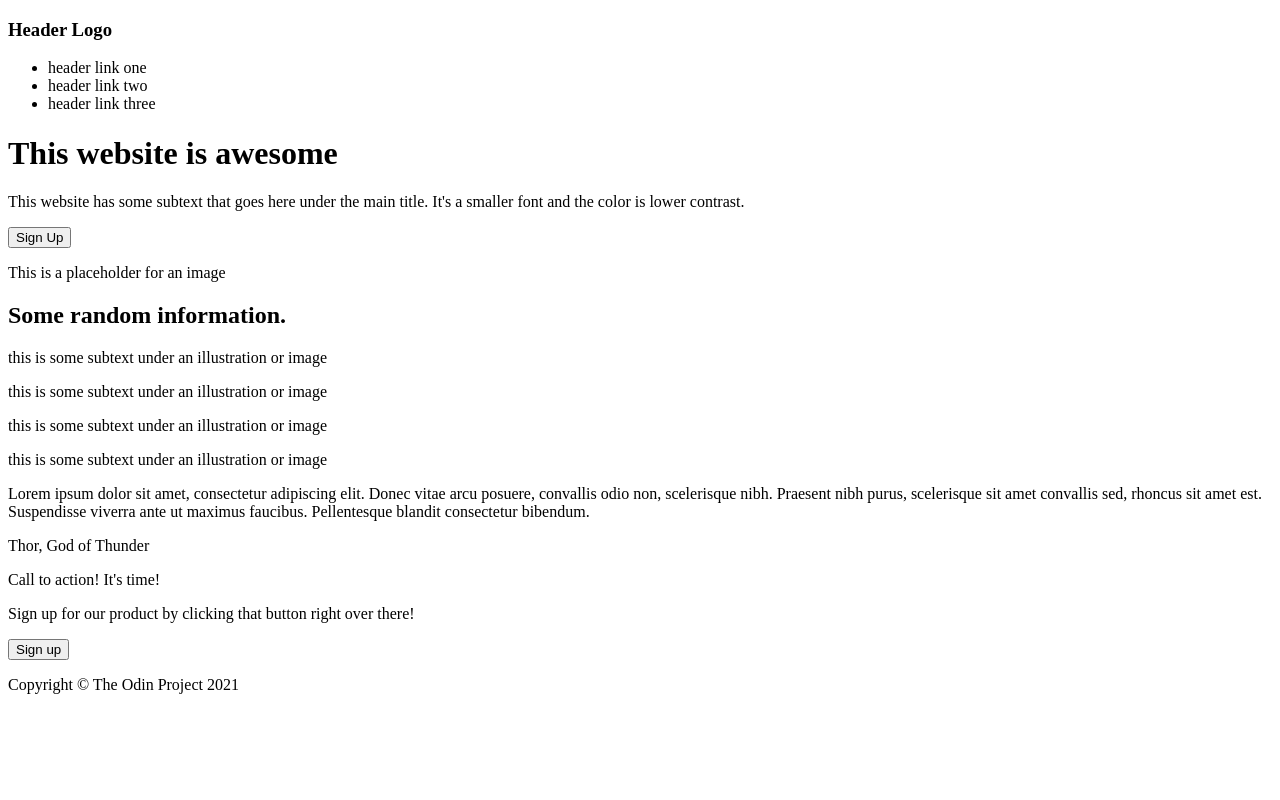
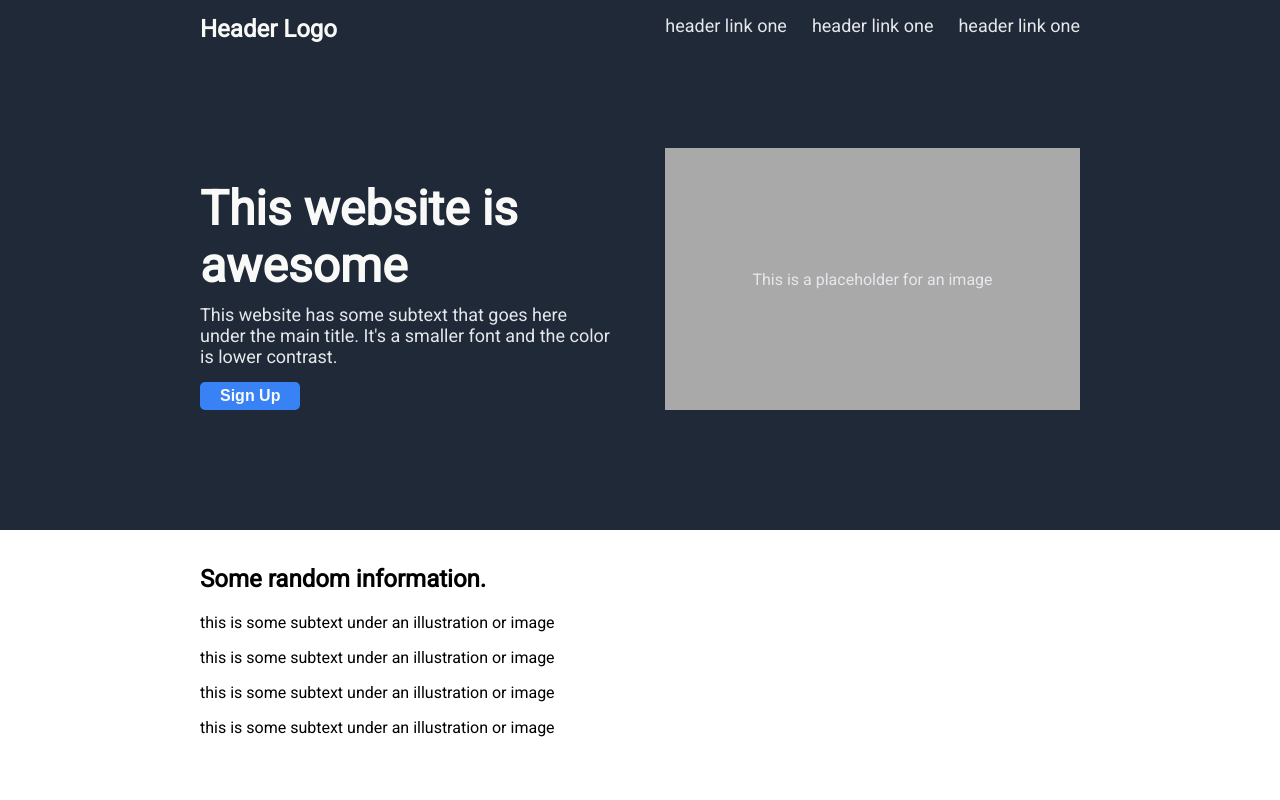
Before and after one commit to nicolabaldassar/odin-landing-page, a plain HTML site: page index.html in a window 1280 px wide. Shown: the top 800 px of the page. Drawn offline with Linux system fonts and the light colour scheme.

Commit message:
Mainly finish the hero-section

```diff
--- a/index.html
+++ b/index.html
@@ -4,16 +4,17 @@
     <meta charset="UTF-8">
     <meta http-equiv="X-UA-Compatible" content="IE=edge">
     <meta name="viewport" content="width=device-width, initial-scale=1.0">
+    <link rel="stylesheet" href="style.css">
     <title>Landing Page</title>
 </head>
 <body>
     <div class="hero-section">
         <div class="hero-top">
-            <h3>Header Logo</h3>
+            <h2>Header Logo</h2>
             <ul>
-                <li>header link one</li>
-                <li>header link two</li>
-                <li>header link three</li>
+                <a href="#" id="header-link"><li>header link one</li></a>
+                <a href="#" id="header-link"><li>header link one</li></a>
+                <a href="#" id="header-link"><li>header link one</li></a>
             </ul>
         </div>
         <div class="hero-bottom">
--- a/style.css
+++ b/style.css
@@ -0,0 +1,99 @@
+@import url('https://fonts.googleapis.com/css2?family=Roboto&display=swap');
+html {
+    font-family: 'Roboto', sans-serif;
+}
+
+body {
+    margin: 0;
+}
+
+a {
+    text-decoration: none;
+}
+
+ul {
+    margin: 0;
+}
+
+.hero-section,
+.info-section,
+.quote-section,
+.call-to-action-section {
+    padding: 15px 200px;
+    height: 500px;
+}
+
+.hero-section {
+    background-color: #1f2937;
+    display: flex;
+    flex-direction: column;
+    justify-content: space-between;
+}
+
+.hero-top {
+    display: flex;
+    justify-content: space-between;
+}
+
+.hero-top h2 {
+    font-size: 24px;
+    color: #f9faf8;
+    margin: 0;
+}
+
+.hero-top ul {
+    list-style: none;
+    padding: 0;
+    display: flex;
+    gap: 25px;
+}
+
+.hero-bottom {
+    display: flex;
+    justify-content: space-between;
+    margin-top: auto;
+    margin-bottom: auto;
+}
+
+.left p,
+a#header-link {
+    color: #e5e7eb;
+    font-size: 18px;
+    margin: 0;
+}
+
+.left {
+    flex: 1;
+    padding-right: 50px;
+}
+
+.left h1 {
+    color: #f9faf8;
+    font-size: 48px;
+    font-weight: 900;
+    margin-bottom: 10px;
+}
+
+.left p {
+    margin-bottom: 15px;
+}
+
+button {
+    background-color: #3882f6;
+    border: none;
+    border-radius: 5px;
+    padding: 5px 20px;
+    font-size: 16px;
+    font-weight: bold;
+    color: #f9faf8;
+    cursor: pointer;
+}
+
+.placeholder {
+    background-color: darkgray;
+    display: flex;
+    flex: 1;
+    justify-content: center;
+    align-items: center;
+    color: #e5e7eb;
+}
```
